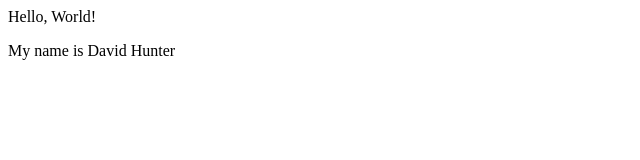
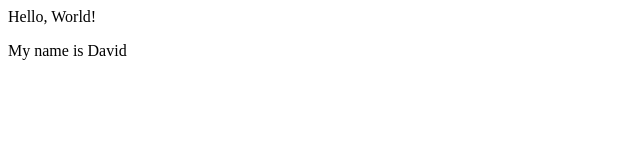
Before and after one commit to DHDPIC/DHDPIC, a plain HTML site: page index.html in a window 1280 px wide. Shown: the full height of the page, 0-640 px from the left. Drawn offline with Linux system fonts and the light colour scheme.

Commit message:
Update index.html

```diff
--- a/index.html
+++ b/index.html
@@ -2,6 +2,6 @@
     <head></head>
     <body>
         <p>Hello, World!</p>
-        <p>My name is David Hunter</p> <!-- Change NAME to your name! -->
+        <p>My name is David</p> <!-- Change NAME to your name! -->
     </body>
 </html>
```
